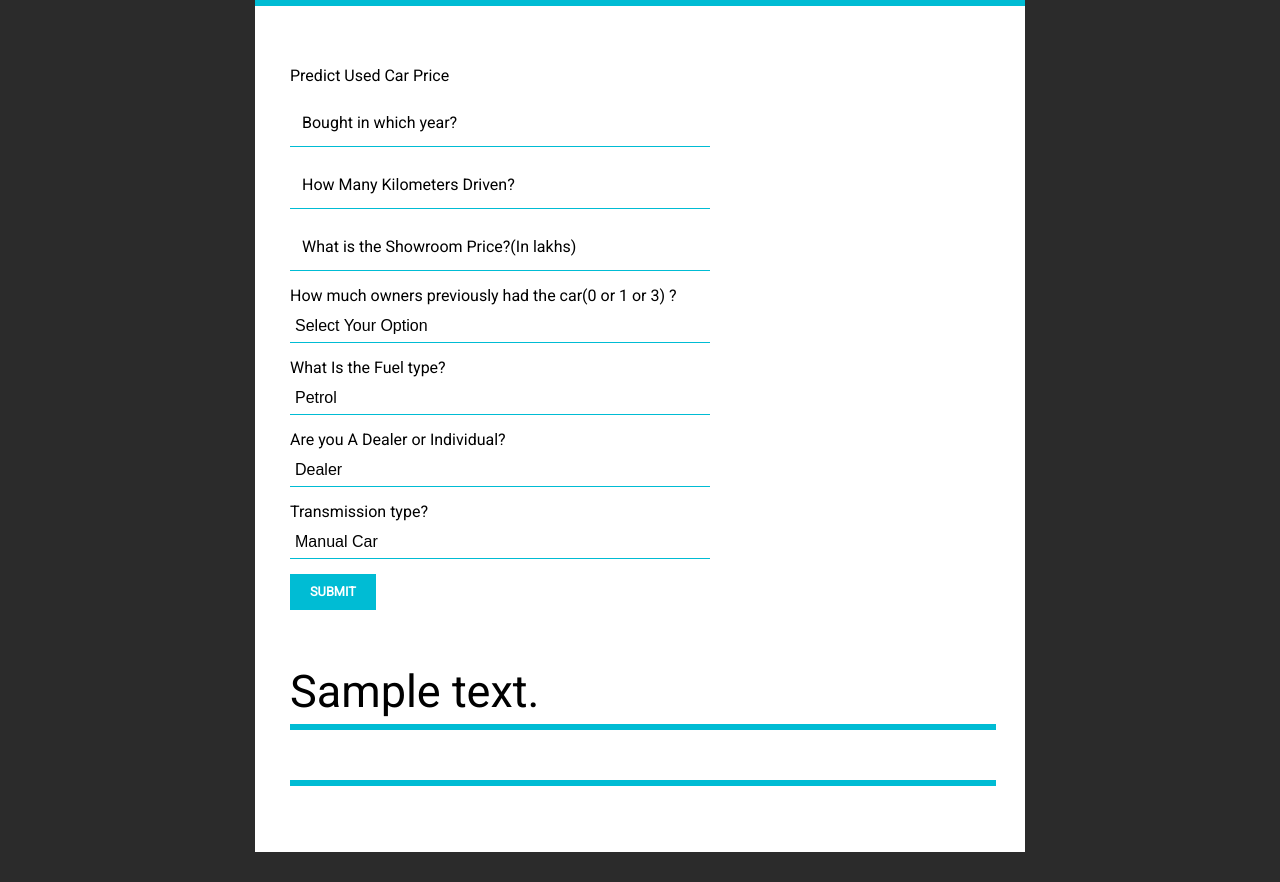
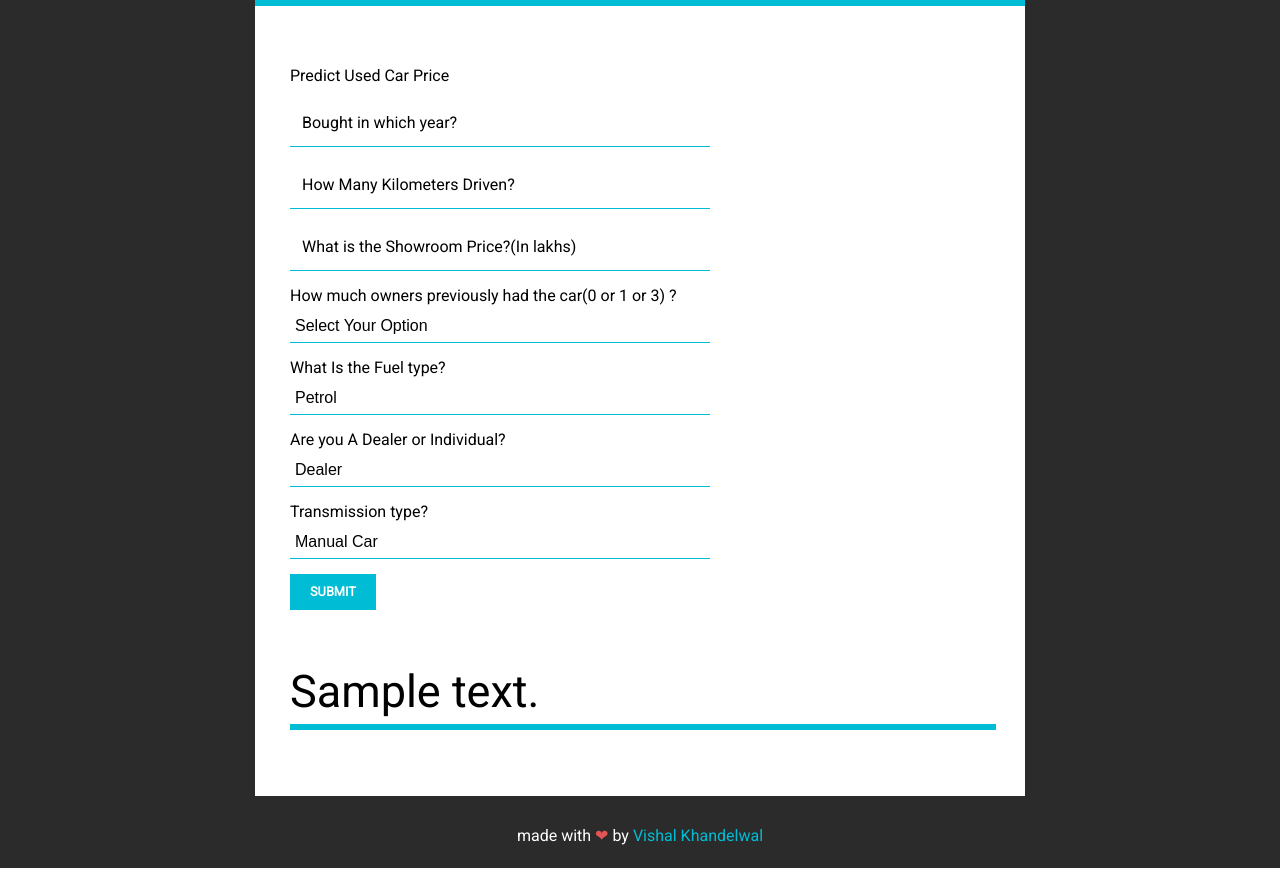
Before and after one commit to vishal2106/CarPrice_Prediction, a Flask app: template templates/index.html in a window 1280 px wide. Shown: the part 31-913 px from the top of the page. Run offline with Flask 2, Linux system fonts and the light colour scheme; the template is opened without the code that fills it: most values are stand-ins (such as "Sample title", 1, 10 or a date in 2020); parts of the project's set-up code (start-up, migrations or seed data) failed here and were passed over.

Commit message:
small changes

```diff
--- a/app.py
+++ b/app.py
@@ -1,5 +1,4 @@
 from flask import Flask, render_template, request
-import jsonify
 import requests
 import pickle
 from datetime import datetime
@@ -44,7 +43,7 @@ def predict():
         prediction=model.predict([[Present_Price,Kms_Driven,Owner,Years,Fuel_Type_Diesel,Fuel_Type_Petrol,Seller_Type_Individual,Transmission_Mannual]])
         output=round(prediction[0],2)
         if output<0:
-            return render_template('index.html',prediction_texts="Sorry you cannot sell this car")
+            return render_template('index.html',prediction_text="Sorry you cannot sell this car")
         else:
             return render_template('index.html',prediction_text="You Can Sell The Car at {} L".format(output))
     else:
--- a/templates/index.html
+++ b/templates/index.html
@@ -59,9 +59,11 @@
                 </div>
               </div>
         </form>
-        <h3>{{ prediction_text }}<h3></h3>
+        <h3>{{ prediction_text }}</h3>
     </div>
   </body>
+  <div style="padding-bottom:15px; font-family: 'Roboto';color:white;" align="center">
+    made with <span style="color:#e25555;">❤</span> by <a target="_blank" href="https://github.com/vishal2106">Vishal Khandelwal</a></div>
   <style>
     a {
       color :#00bcd4;
```
